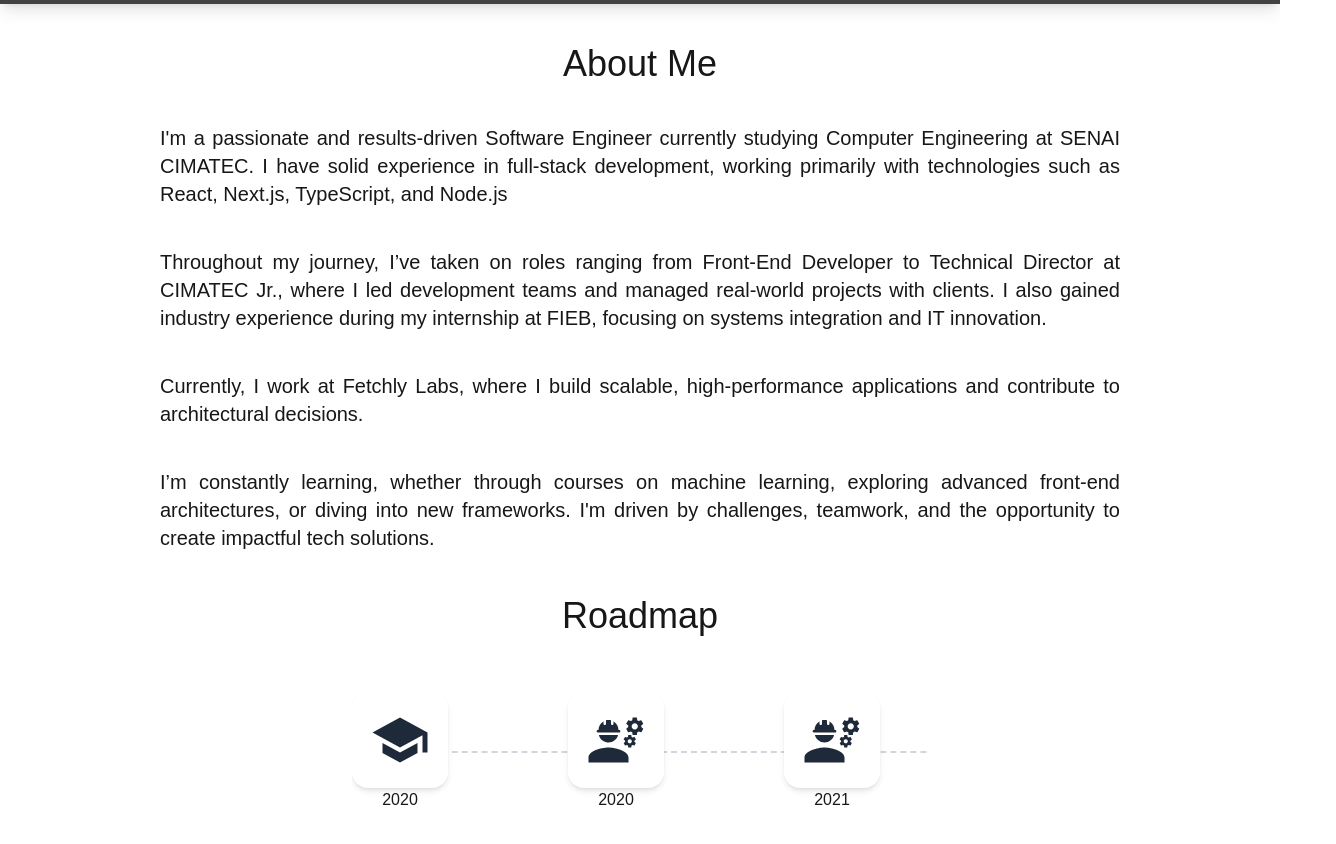
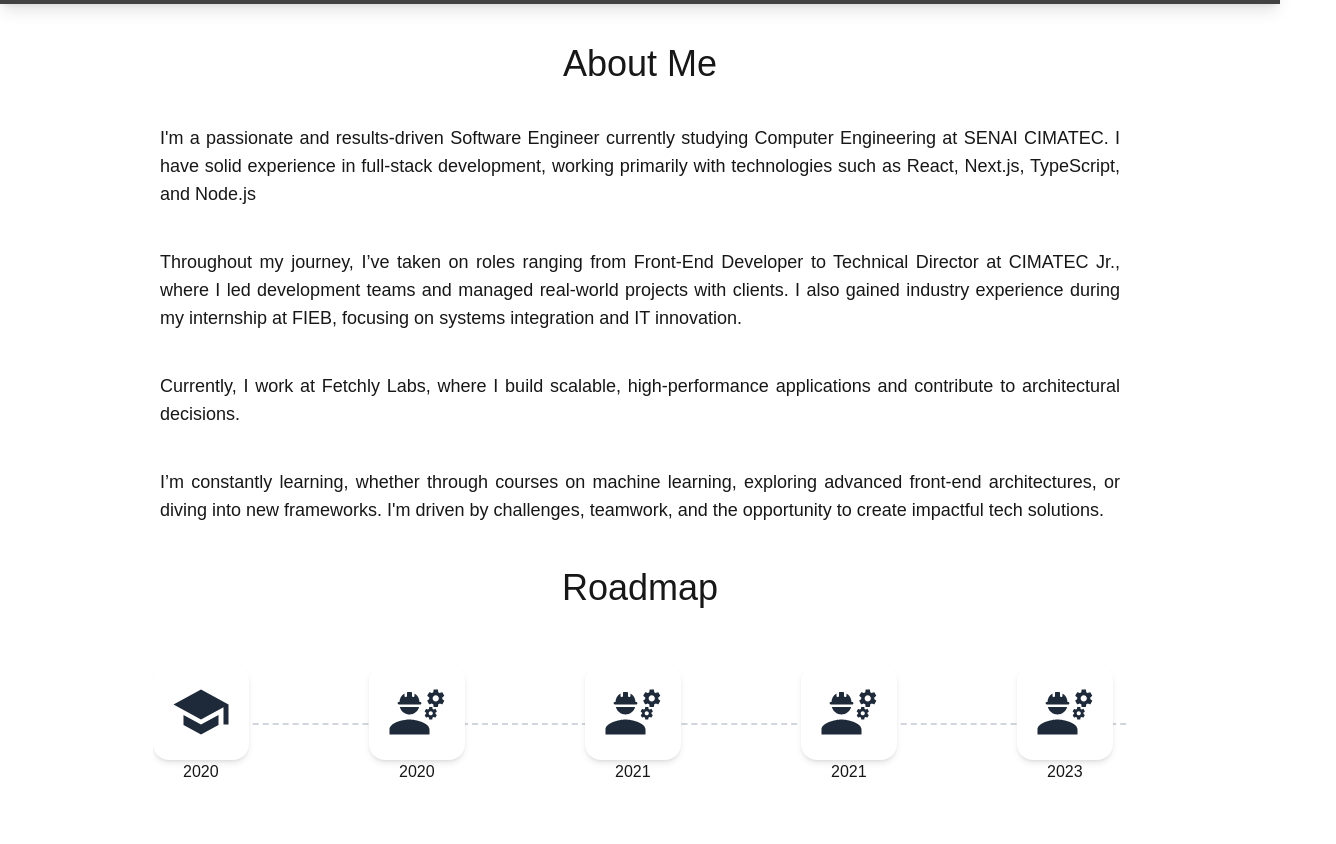
Before and after one commit to racoba/racoba-portfolio, a Next.js app: page /about in a window 1280 px wide. Shown: the part 60-904 px from the top of the page, 1336 px wide, since content can reach past the window. Built offline with nearby package versions, Linux system fonts and the light colour scheme.

Commit message:
added horizontal scroll refference

```diff
--- a/src/app/about/page.tsx
+++ b/src/app/about/page.tsx
@@ -1,3 +1,4 @@
+
 import { TimeLine } from "@/components";
 import englishStrings from "@/resources/strings";
 
@@ -8,11 +9,13 @@
             <div className="flex flex-col gap-10">
                 <span className="text-4xl mx-auto">About Me</span>
                 {pageStrings.aboutMe.map((text, index) => (
-                    <p key={index} className="text-xl text-justify">{text}</p>
+                    <p key={index} className="text-lg text-justify">{text}</p>
                 ))}
             </div>
             <span className="text-4xl mt-10">Roadmap</span>
-            <TimeLine />
+            <div className="flex flex-col relative group">
+                <TimeLine />
+            </div>
         </div>
     )
 }
--- a/src/components/TimeLine/index.tsx
+++ b/src/components/TimeLine/index.tsx
@@ -1,16 +1,64 @@
 'use client';
 
-import { useState } from 'react';
+import { useEffect, useRef, useState } from 'react';
 import { TimeLineCard } from './TimeLineCard';
 import englishStrings from '@/resources/strings';
 import { getIconFromString } from '@/utils/utils';
+import { ChevronLeft, ChevronRight } from '@mui/icons-material';
 
 export const TimeLine = () => {
   const [hoveredIndex, setHoveredIndex] = useState<number | null>(null);
+  const scrollRef = useRef<HTMLDivElement>(null);
+  const [canScrollLeft, setCanScrollLeft] = useState(false);
+  const [canScrollRight, setCanScrollRight] = useState(false);
+
+  const CARD_WIDTH = 60;
+  const GAP = 12;
+  const SCROLL_AMOUNT = (CARD_WIDTH + GAP) * 3;
+
+  const updateScrollButtons = () => {
+    const el = scrollRef.current;
+    if (el) {
+      setCanScrollLeft(el.scrollLeft > 0);
+      setCanScrollRight(el.scrollLeft + el.clientWidth < el.scrollWidth - 1);
+    }
+  };
+
+  const scroll = (direction: "left" | "right") => {
+    if (scrollRef.current) {
+      const scrollLeft = direction === "left" ? -SCROLL_AMOUNT : SCROLL_AMOUNT;
+      scrollRef.current.scrollBy({ left: scrollLeft, behavior: "smooth" });
+    }
+  };
+
+  useEffect(() => {
+    updateScrollButtons();
+    const el = scrollRef.current;
+    if (!el) return;
+
+    el.addEventListener("scroll", updateScrollButtons);
+    window.addEventListener("resize", updateScrollButtons);
+
+    return () => {
+      el.removeEventListener("scroll", updateScrollButtons);
+      window.removeEventListener("resize", updateScrollButtons);
+    };
+  }, []);
   const steps = englishStrings.components.timeline.steps;
 
   return (
-    <div className="relative flex flex-col w-full xl:w-3/5 mx-auto overflow-x-auto py-16 scroll-hidden">
+    <div className="flex">
+      {canScrollLeft && (
+        <button
+          onClick={() => scroll("left")}
+          className="hidden group-hover:flex absolute left-40 -top-42 bottom-0 z-10 items-center px-2 text-white cursor-pointer group/seta"
+        >
+          <div className="w-8 h-8 transition-transform duration-200 transform group-hover/seta:scale-180">
+            <ChevronLeft className="w-full h-full" />
+          </div>
+        </button>
+      )}
+      <div ref={scrollRef} className="relative flex flex-col w-[70%] mx-auto overflow-x-auto py-16 scroll-hidden">
         <div className="relative flex items-center gap-30 min-w-max h-64">
           <div className="absolute top-12 left-0 right-0 border-t-2 border-dashed border-gray-300 transform -translate-y-1/2 z-0" />
 
@@ -51,5 +99,16 @@
           ))}
         </div>
       </div>
+      {canScrollRight && (
+        <button
+          onClick={() => scroll("right")}
+          className="hidden group-hover:flex absolute right-40 -top-42 bottom-0 z-10 items-center px-2 text-white cursor-pointer group/seta"
+        >
+          <div className="w-8 h-8 transition-transform duration-200 transform group-hover/seta:scale-180">
+            <ChevronRight className="w-full h-full" />
+          </div>
+        </button>
+      )}
+    </div>
   );
 };
```
Lines whose indentation alone changed are shown as unchanged.
